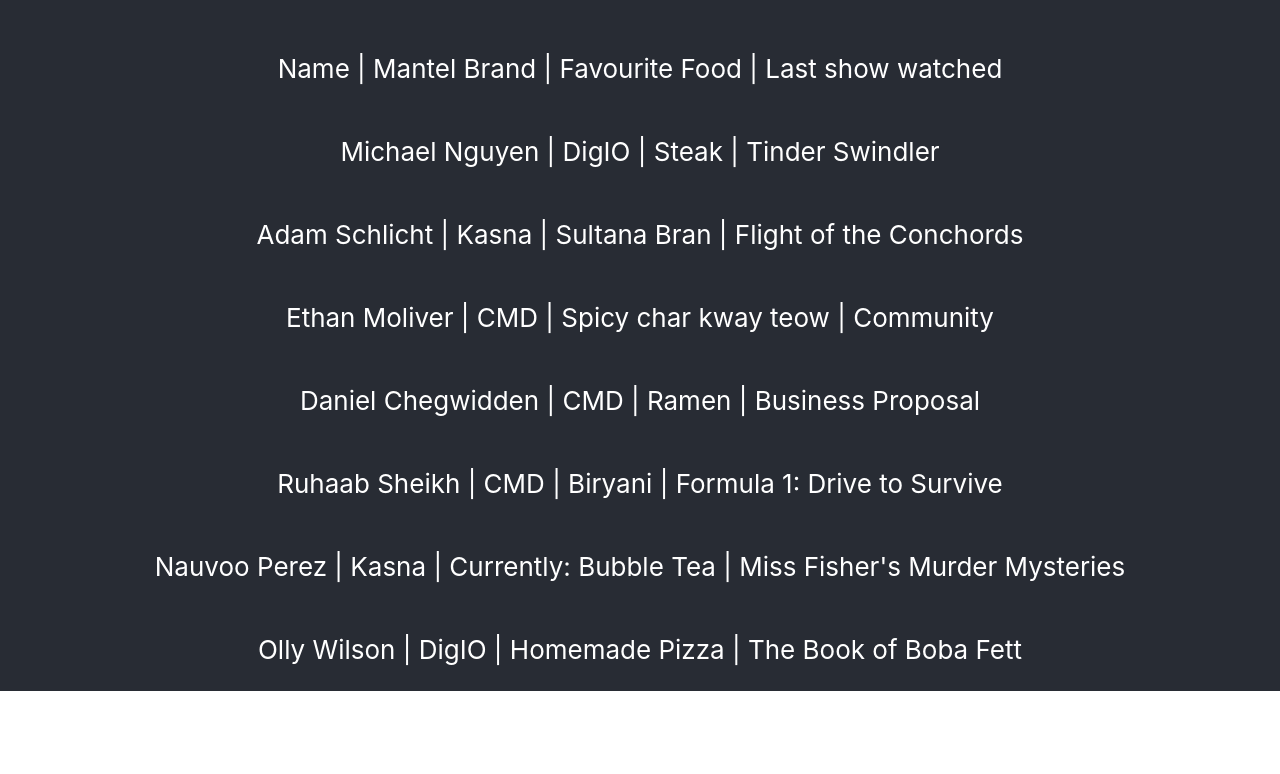
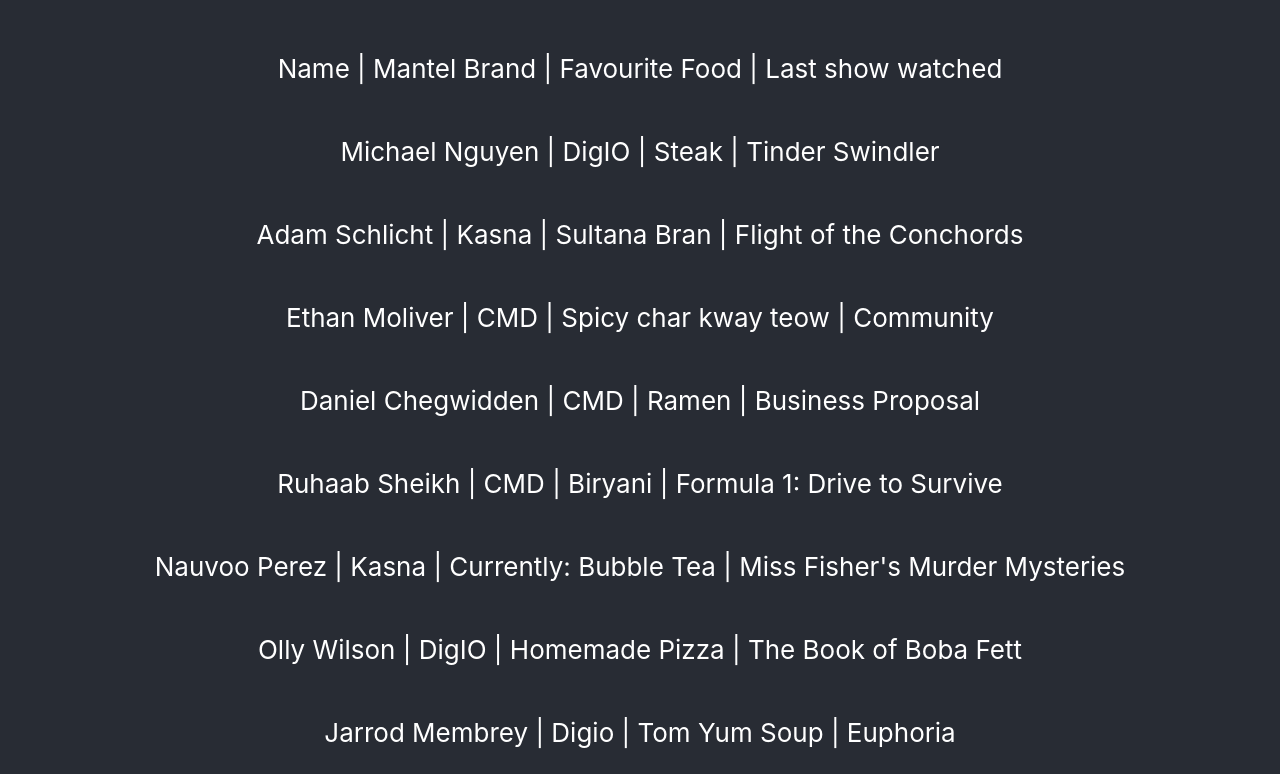
Before and after one commit to micnguyen/proj-future-assoc-devbasics, a React (Create React App) app: page / in a window 1280 px wide. Shown: the part 293-1067 px from the top of the page. Before the commit the page ends 984 px from the top, so only its background shows below. Built offline with nearby package versions, Linux system fonts and the light colour scheme.

Commit message:
add component JarrodMembrey

```diff
--- a/src/App.js
+++ b/src/App.js
@@ -7,6 +7,7 @@
 import { RuhaabSheikh } from "./components/RuhaabSheikh/RuhaabSheikh";
 import { NauvooPerez } from './components/NauvooPerez/NauvooPerez';
 import { OllyWilson } from "./components/OllyWilson/OllyWilson";
+import { JarrodMembrey } from './components/JarrodMembrey/JarrodMembrey';
 
 function App() {
   return (
@@ -21,6 +22,7 @@
         <RuhaabSheikh />
         <NauvooPerez />
         <OllyWilson />
+        <JarrodMembrey/>
       </header>
     </div>
   );
--- /dev/null
+++ b/src/components/JarrodMembrey/JarrodMembrey.js
@@ -0,0 +1,5 @@
+import React from "react";
+
+export const JarrodMembrey = () => {
+  return <p>Jarrod Membrey | Digio | Tom Yum Soup | Euphoria</p>;
+};
```
Also changed, not shown: 1 other file (tests, documents, lock files or other folders).
